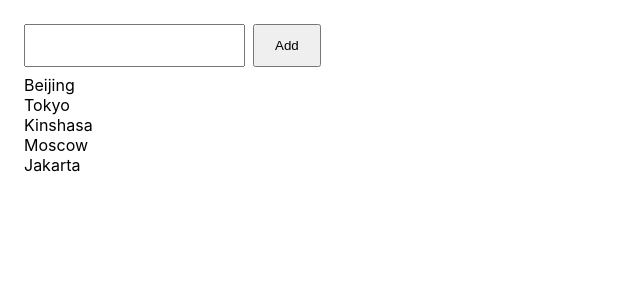
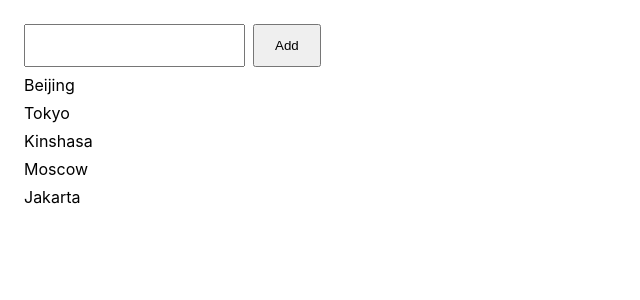
Before and after one commit to imiryna/usecallback-ts, a React (Create React App) app: page / in a window 1280 px wide. Shown: the top 300 px of the page, without its empty margins (0-640 px from the left). Built offline with nearby package versions, Linux system fonts and the light colour scheme.

Commit message:
some fix

```diff
--- a/package.json
+++ b/package.json
@@ -3,6 +3,7 @@
   "version": "0.1.0",
   "private": true,
   "dependencies": {
+    "@babel/plugin-proposal-private-property-in-object": "^7.21.11",
     "@testing-library/jest-dom": "^5.17.0",
     "@testing-library/react": "^13.4.0",
     "@testing-library/user-event": "^13.5.0",
--- a/src/components/Cities.styled.js
+++ b/src/components/Cities.styled.js
@@ -1 +1,5 @@
 import styled from "styled-components";
+
+export const List = styled.div`
+  margin-bottom: 8px;
+`;
--- a/src/components/City.tsx
+++ b/src/components/City.tsx
@@ -1,4 +1,5 @@
 import React from "react";
+import { List } from "./Cities.styled";
 
 type IProps = {
   city: string;
@@ -8,5 +9,5 @@ type IProps = {
 export const City = ({ city, onRemoveClick }: IProps) => {
   const handleCityClick = () => onRemoveClick(city);
 
-  return <div onClick={handleCityClick}>{city}</div>;
+  return <List onClick={handleCityClick}>{city}</List>;
 };
```
Also changed, not shown: 1 other file (tests, documents, lock files or other folders).
